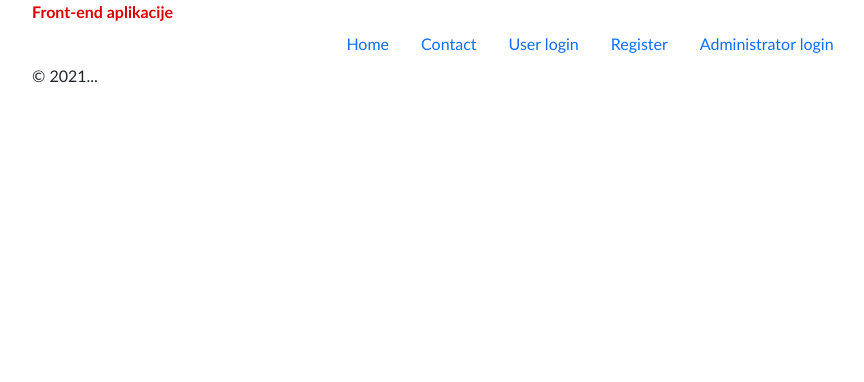
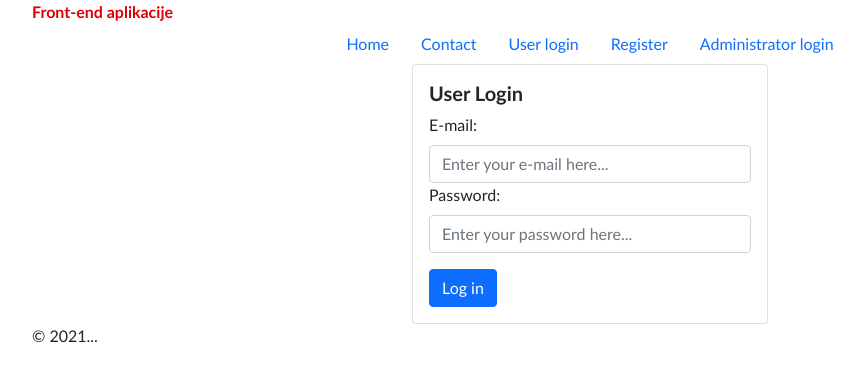
Before and after one commit to lemibbdk/restaurant-react, a React (Create React App) app: page /user/login in a window 1280 px wide. Shown: the top 382 px of the page, without its empty margins (50-914 px from the left). Built offline with nearby package versions, Linux system fonts and the light colour scheme; no server answers.

Commit message:
Create User component with login mechanism and redirect after success

```diff
--- a/src/api/EventRegister.ts
+++ b/src/api/EventRegister.ts
@@ -11,7 +11,7 @@
   on: (event: EventType, handler: EventHandler) => eventRegister.on(event, handler),
   once: (event: EventType, handler: EventHandler) => eventRegister.once(event, handler),
   off: (event: EventType, handler: EventHandler) => eventRegister.off(event, handler),
-  emit: (event: EventType, data: any) => eventRegister.emit(event, data)
+  emit: (event: EventType, ...data: any) => eventRegister.emit(event, ...data)
 }
 
 Object.freeze(EventRegister);
--- a/src/api/api.ts
+++ b/src/api/api.ts
@@ -16,8 +16,8 @@
   role: ApiRole = 'user',
   body: any | undefined = undefined,
   attemptToRefresh: boolean = true
-): Promise<ApiResponse|undefined> {
-  return new Promise<ApiResponse | undefined>(resolve => {
+): Promise<ApiResponse> {
+  return new Promise<ApiResponse>(resolve => {
     axios({
       method: method,
       baseURL: AppConfiguration.API_URL,
@@ -72,13 +72,13 @@
 
         resolve({
           status: 'error',
-          data: '' + err?.response
+          data: err?.response
         })
       })
   });
 }
 
-function responseHandler(res: AxiosResponse, resolve: (data?: ApiResponse) => void) {
+function responseHandler(res: AxiosResponse, resolve: (data: ApiResponse) => void) {
   if (res?.status < 200 || res?.status >= 300) {
     return resolve({
       status: 'error',
--- a/src/components/Application/Application.tsx
+++ b/src/components/Application/Application.tsx
@@ -8,6 +8,7 @@
 import ContactPage from '../ContactPage/ContactPage';
 import EventRegister from '../../api/EventRegister';
 import api from '../../api/api';
+import UserLogin from '../User/UserLogin';
 
 class ApplicationState {
   authorizedRole: "user" | "administrator" | "visitor" = "visitor";
@@ -93,6 +94,9 @@
               <Route path="/profile">
                 My profile
               </Route>
+
+              <Route path="/user/login" component={UserLogin} />
+
             </Switch>
           </div>
           <div>
--- a/src/components/TopMenu/TopMenu.tsx
+++ b/src/components/TopMenu/TopMenu.tsx
@@ -7,14 +7,6 @@
 }
 
 export default class TopMenu extends React.Component<TopMenuProperties> {
-  componentDidMount() {
-
-  }
-
-  componentWillUnmount() {
-
-  }
-
   render() {
     if (this.props.currentMenuType === "visitor") {
       return (
--- /dev/null
+++ b/src/components/User/UserLogin.tsx
@@ -0,0 +1,146 @@
+import BasePage from '../BasePage/BasePage';
+import EventRegister from '../../api/EventRegister';
+import { Redirect } from 'react-router-dom';
+import { Button, Card, Col, Form, Row } from 'react-bootstrap';
+import React from 'react';
+import AuthService from '../../services/AuthService';
+
+class UserLoginState {
+  email: string = '';
+  password: string = '';
+  message: string = '';
+  isLoggedIn: boolean = false;
+}
+
+export default class UserLogin extends BasePage<{}> {
+  state: UserLoginState;
+
+  constructor(props: any) {
+    super(props);
+
+    this.state = {
+      email: '',
+      password: '',
+      message: '',
+      isLoggedIn: false
+    }
+  }
+
+  componentDidMount() {
+    EventRegister.on("AUTH_EVENT", this.handleAuthEvent.bind(this));
+  }
+
+  componentWillUnmount() {
+    EventRegister.off("AUTH_EVENT", this.handleAuthEvent.bind(this));
+  }
+
+  private handleAuthEvent(status: string, data: any) {
+    if (status === 'user_login_failed') {
+      if (data?.data[0]?.instancePath === '/email') {
+        return this.setState({
+          message: 'Invalid email: ' + data?.data[0]?.message
+        });
+      }
+
+      if (data?.data[0]?.instancePath === '/password') {
+        return this.setState({
+          message: 'Invalid password: ' + data?.data[0]?.message
+        });
+      }
+
+      if (data?.status === 404) {
+        return this.setState({
+          message: 'User not found: '
+        });
+      }
+
+      if (data?.status === 400 && data?.data === 'Invalid user password.') {
+        return this.setState({
+          message: 'Wrong password.'
+        });
+      }
+
+      if (data?.status === 400 && data?.data === 'User account inactive.') {
+        return this.setState({
+          message: 'Account is inactive.'
+        });
+      }
+    }
+
+    if (status === "user_login") {
+      return this.setState({
+        email: "",
+        password: "",
+        isLoggedIn: true,
+      });
+    }
+  }
+
+  private onChangeInput(field: 'email' | 'password'): (event: React.ChangeEvent<HTMLInputElement>) => void {
+    return (event: React.ChangeEvent<HTMLInputElement>) => {
+      this.setState({
+        [field]: event.target.value
+      })
+    }
+  }
+
+  private handleLogInButtonClick() {
+    AuthService.userLogin(this.state.email, this.state.password);
+  }
+
+  renderMain(): JSX.Element {
+    if (this.state.isLoggedIn) {
+      return (
+        <Redirect to="/category" />
+      );
+    }
+
+    return (
+      <Row>
+        <Col sm={12} md={{ span: 6, offset: 3 }} lg={{ span: 4, offset: 4 }}>
+          <Card>
+            <Card.Body>
+              <Card.Title>
+                <b>User Login</b>
+              </Card.Title>
+              <Card.Text as="div">
+                <Form>
+                  <Form.Group>
+                    <Form.Label>E-mail:</Form.Label>
+                    <Form.Control type="email"
+                                  placeholder="Enter your e-mail here..."
+                                  value={ this.state.email }
+                                  onChange={ this.onChangeInput("email") }
+                    />
+                  </Form.Group>
+
+                  <Form.Group>
+                    <Form.Label>Password:</Form.Label>
+                    <Form.Control type="password"
+                                  placeholder="Enter your password here..."
+                                  value={ this.state.password }
+                                  onChange={ this.onChangeInput("password") }
+                    />
+                  </Form.Group>
+
+                  <Form.Group>
+                    <Button variant="primary" className="mt-3"
+                            onClick= { () => this.handleLogInButtonClick() } >
+                      Log in
+                    </Button>
+                  </Form.Group>
+
+                  {
+                    this.state.message
+                      ? (<p className="mt-3">{ this.state.message }</p>)
+                      : ""
+                  }
+                </Form>
+              </Card.Text>
+            </Card.Body>
+          </Card>
+        </Col>
+      </Row>
+    )
+  }
+}
--- /dev/null
+++ b/src/services/AuthService.ts
@@ -0,0 +1,27 @@
+import api, { saveAuthToken, saveRefreshToken } from '../api/api';
+import EventRegister from '../api/EventRegister';
+
+export default class AuthService {
+  public static userLogin(email: string, password: string) {
+    api('POST', '/auth/user/login', 'user', {
+      email,
+      password
+    }, false)
+      .then(res => {
+        if (res.status === 'ok') {
+          const authToken = res.data?.authToken ?? '';
+          const refreshToken = res.data?.refreshToken ?? '';
+
+          saveAuthToken('user', authToken);
+          saveRefreshToken('user', refreshToken);
+
+          EventRegister.emit('AUTH_EVENT', 'user_login');
+        } else {
+          EventRegister.emit('AUTH_EVENT', 'user_login_failed', res.data);
+        }
+      })
+      .catch(err => {
+
+      })
+  }
+}
```
